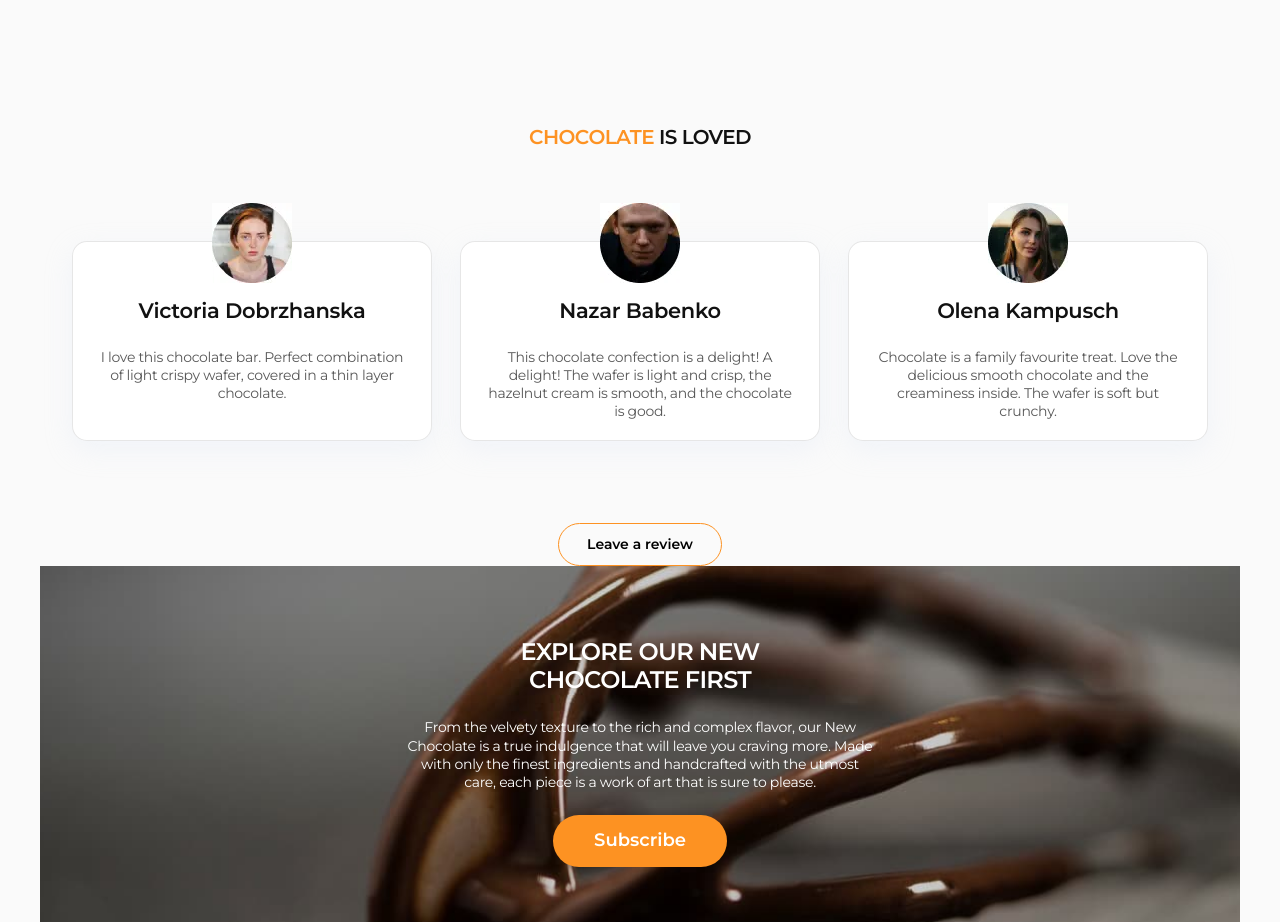
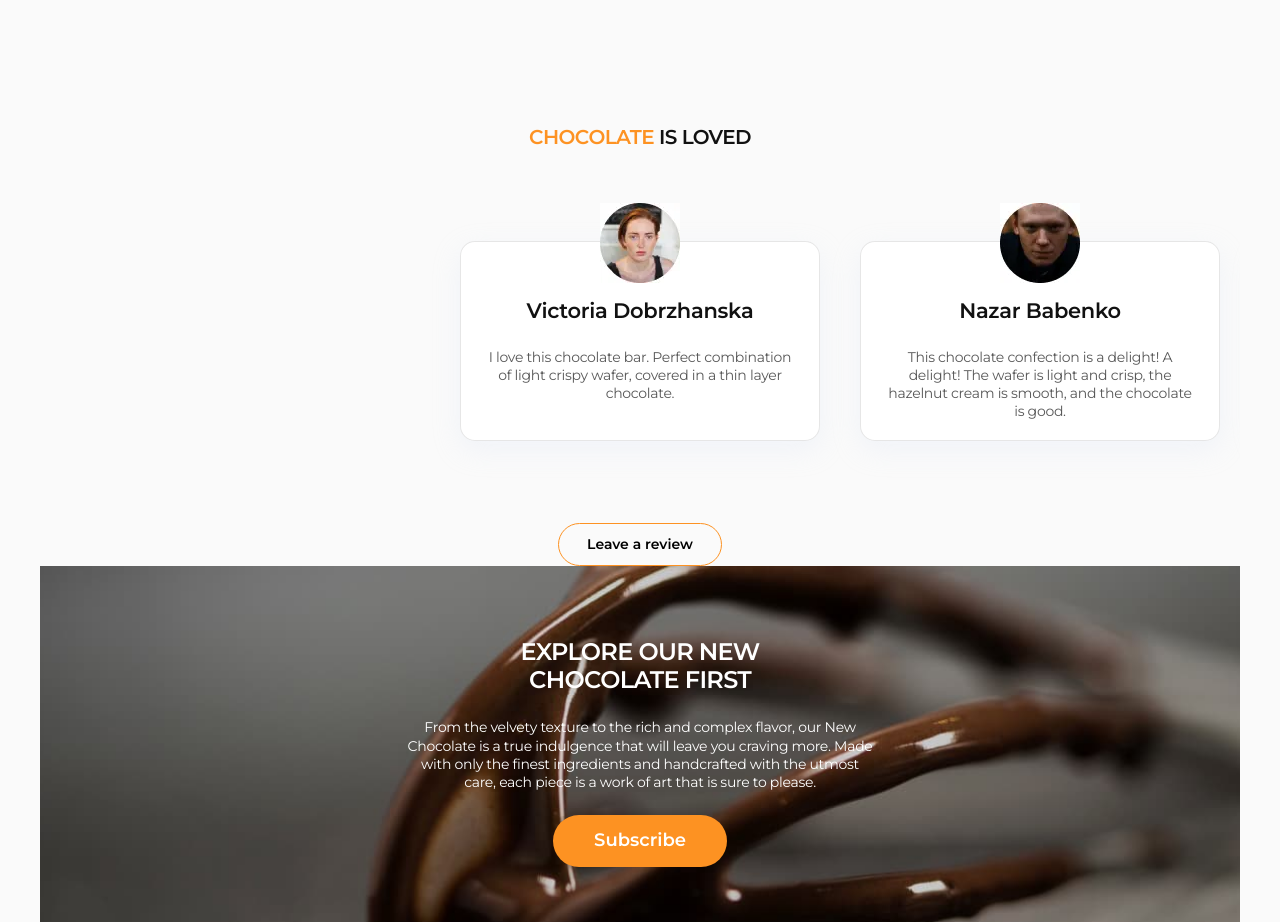
Before and after one commit to Max-IT-ZT/project-of-the-best-team, a website built with Vite: page src/index.html in a window 1280 px wide. Shown: the part 3062-3984 px from the top of the page. Built offline with nearby package versions, Linux system fonts and the light colour scheme; files whose address does not match are found by name.

Commit message:
Revert "Summary reviews html+css"

```diff
--- a/src/css/reviews.css
+++ b/src/css/reviews.css
@@ -9,7 +9,6 @@
 .reviews-container {
     position: relative;
     overflow: hidden;
-    z-index: 0;
 }
 
 .reviews-title {
@@ -73,7 +72,7 @@
 .swiper-pagination-bullets.swiper-pagination-horizontal,
 .swiper-pagination-custom,
 .swiper-pagination-fraction {
-    bottom: var(--swiper-pagination-bottom, 28px);
+    bottom: var(--swiper-pagination-bottom, 42px);
 }
 
 @media screen and (max-width: 279px) {
@@ -149,10 +148,10 @@
 /* TABLET */
 
 @media screen and (min-width: 768px) {
-    .reviews-list {
-        gap: 16px;
-    }
-
+    /* .reviews-list { */
+        /* gap: 16px;  */
+    /* } */
+    /*  */
     .reviews-item-review {
         width: 344px;
         margin: 50px 0;
@@ -168,25 +167,18 @@
     }
 
     .swiper {
-        width: 344px;
+        width: 384px;
         overflow: visible;
-        margin-left: 0;
-    }
 
-    .swiper-horizontal>.swiper-pagination-bullets,
-    .swiper-pagination-bullets.swiper-pagination-horizontal,
-    .swiper-pagination-custom,
-    .swiper-pagination-fraction {
-        bottom: var(--swiper-pagination-bottom, 42px);
     }
 }
 
 /* DESKTOP */
 
 @media screen and (min-width: 1200px) {
-    .reviews-list {
-        gap: 28px;
-    }
+    /* .reviews-list { */
+        /* gap: 28px; */
+    /* } */
 
     .reviews-item-review {
         width: 360px;
@@ -198,7 +190,6 @@
     }
 
     .swiper {
-        width: 360px;
-        /* margin-left: auto; */
+        width: 400px;
     }
 }
```
Also changed, not shown: src/partials/reviews.html (+17 -0 lines).
